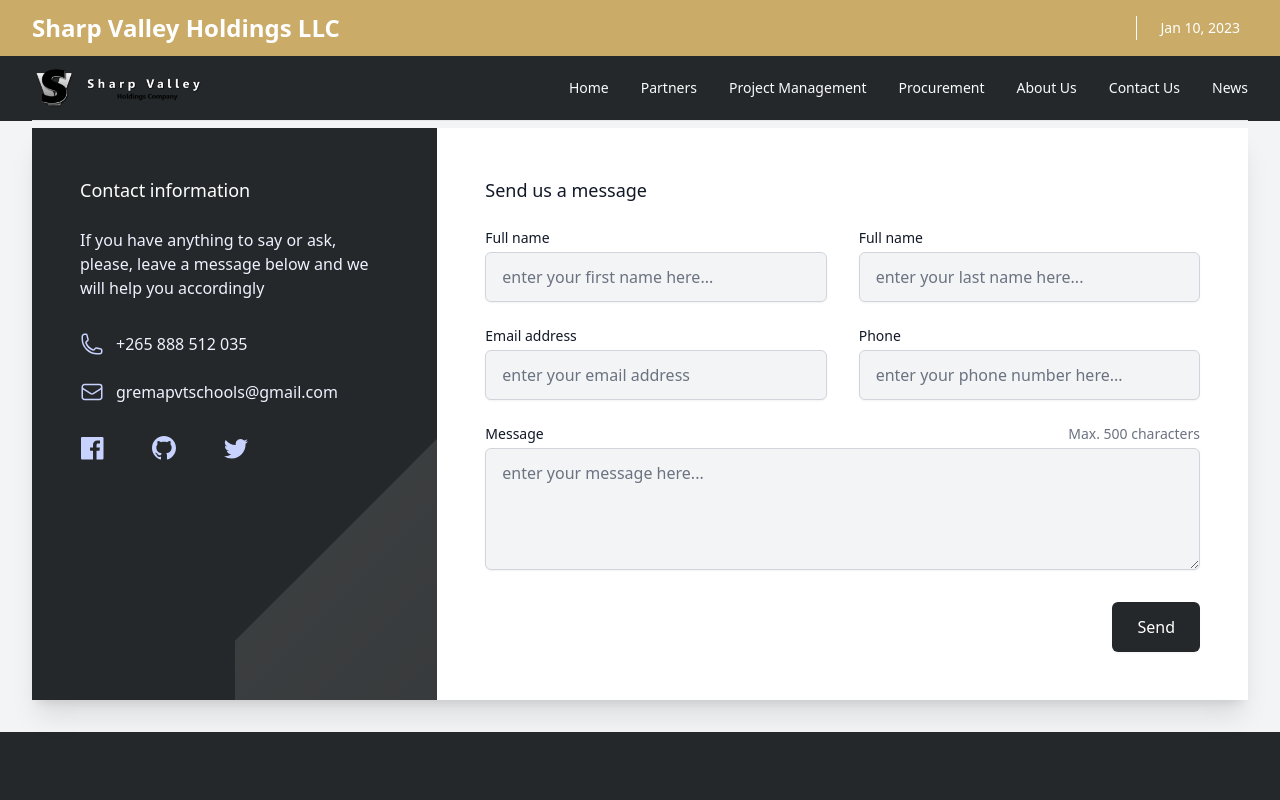
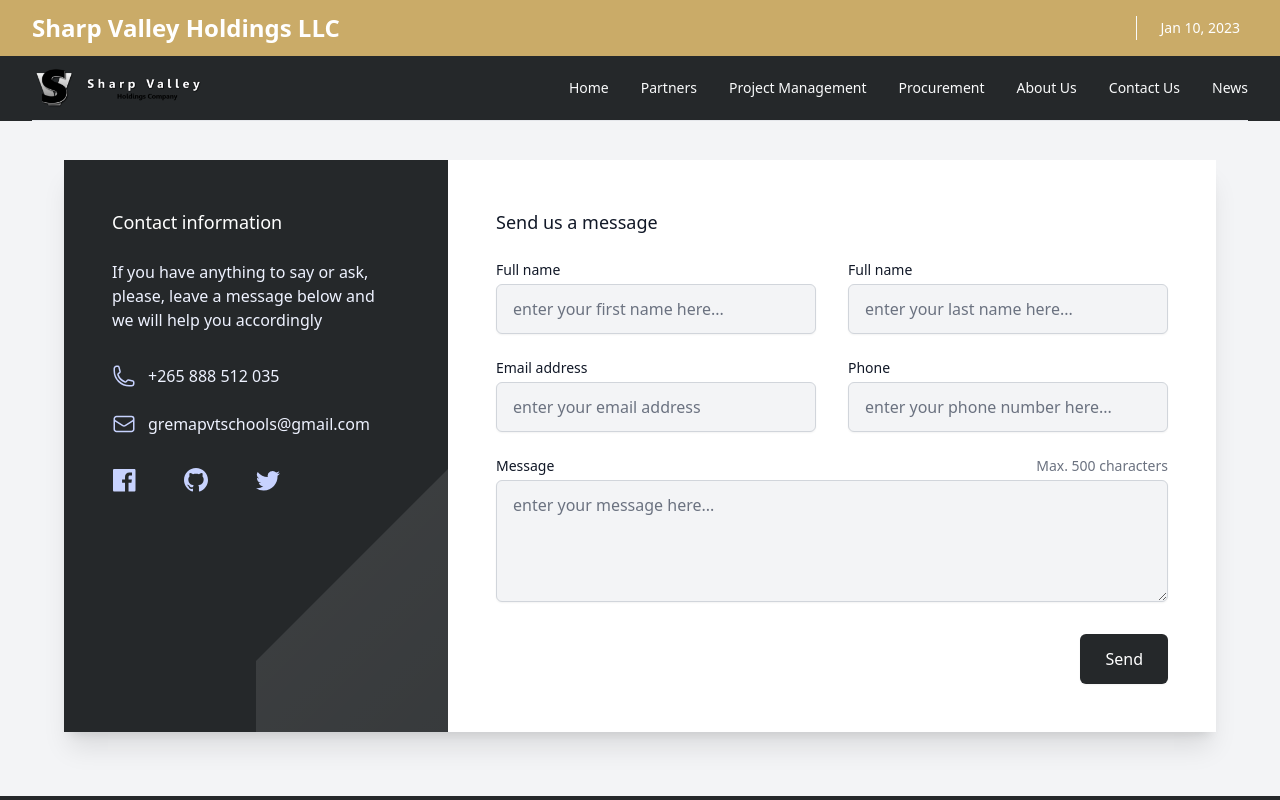
Before and after one commit to BernMasache/sharp-valley-store, a Next.js app: page /contact-us in a window 1280 px wide. Shown: the top 800 px of the page. Built offline with nearby package versions, Linux system fonts and the light colour scheme; what tw-elements would draw is missing.

Commit message:
contact form ui change

```diff
--- a/components/contactUs.jsx
+++ b/components/contactUs.jsx
@@ -69,7 +69,7 @@
     }
 
     return (
-        <div className="bg-gray-100">
+        <div className="bg-gray-100 p-8">
 
             <div className="mx-auto max-w-7xl py-8 px-6 sm:py-8 lg:px-8">
                 <div className="relative bg-white shadow-xl">
```
